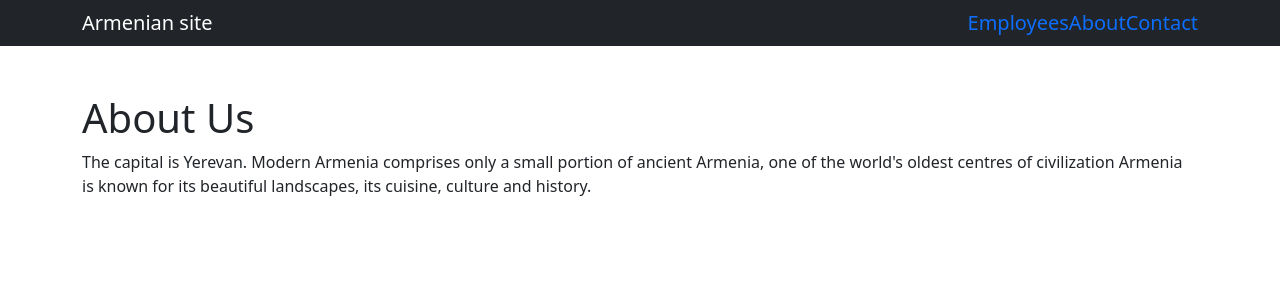
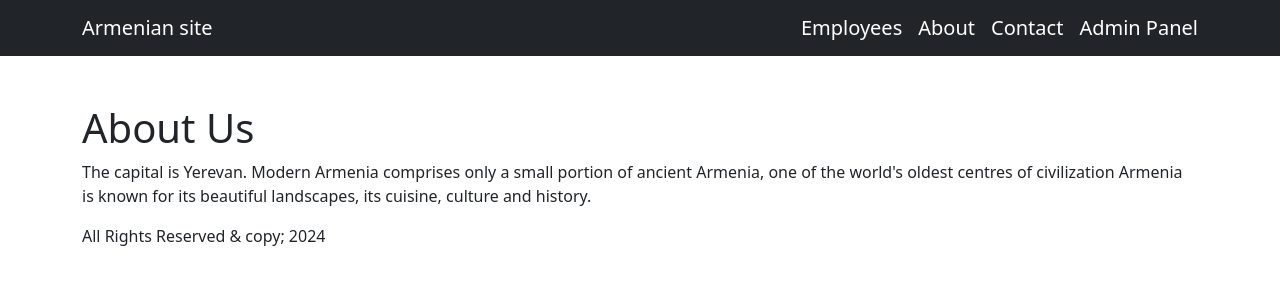
Before and after one commit to merymelikyan/Project, a Django app: page /about/ in a window 1280 px wide. Shown: the top 300 px of the page. Run offline with Django 3.2, Linux system fonts and the light colour scheme; data comes from the database, SQL or seed files in the repository.

Commit message:
added bootstrap responsive menu

```diff
--- a/employees/templates/base.html
+++ b/employees/templates/base.html
@@ -8,24 +8,34 @@
 
       {% endblock %}
     </title>
-    <link href="https://cdn.jsdelivr.net/npm/bootstrap@5.0.2/dist/css/bootstrap.min.css" rel="stylesheet" integrity="sha384-EVSTQN3/azprG1Anm3QDgpJLIm9Nao0Yz1ztcQTwFspd3yD65VohhpuuCOmLASjC" crossorigin="anonymous">
+    <link href="https://cdn.jsdelivr.net/npm/bootstrap@5.1.3/dist/css/bootstrap.min.css" rel="stylesheet" integrity="sha384-1BmE4kWBq78iYhFldvKuhfTAU6auU8tT94WrHftjDbrCEXSU1oBoqyl2QvZ6jIW3" crossorigin="anonymous">
   </head>
 <body>
   <nav class="navbar navbar-expand-lg navbar-dark bg-dark">
-    <div class="container">
-      <div class="d-flex flex-row justify-content-between align--items-senter w-100">
-        <div class="col-6">
-          <a href="#"class="navbar-brand">Armenian site</a>
-        </div>
-        <div class="d-flex" stile="gap:32px">
-          <a href="{% url 'app:employees' %}"class="text-wite text-hover fs-5 text-decoration-none">Employees</a>
-          <a href="{% url 'app:about' %}" class="text-wite text-hover fs-5 text-decoration-none">About</a>
-          <a href="{% url 'app:contact' %}"class="text-wite text-hover fs-5 text-decoration-none">Contact</a>
-        </div>
+    <div class="container w-100">
+      <a href="{% url 'app:index' %}"class="navbar-brand">Armenian site</a>
+      <button class="navbar-toggler" type="button" data-bs-toggle="collapse" data-bs-target="#mobileMenu" aria-controls="navbarSupportedContent" aria-expanded="false" aria-label="Toggle navigation"><span class="navbar-toggler-ikon"></span></button>
+      <div class="collapse navbar-collapse" id="mobileMenu">
+        <ul class="navbar-nav  w-100 justify-content-end gap-3">
+          <li class="nav-item">
+            <a href="{% url 'app:employees' %}" aria-current="page" class="text-white text-hover fs-5 text-decoration-none active">Employees</a>
+          </li>
+          <li class="nav-item">
+            <a href="{% url 'app:about' %}" class="text-white text-hover fs-5 text-decoration-none">About</a>
+          </li>
+          <li class="nav-item">
+            <a href="{% url 'app:contact' %}" class="text-white text-hover fs-5 text-decoration-none">Contact</a>
+          </li>
+          <li class="nav-item">
+            <a href="/admin"  target="_blank" class="text-white text-hover fs-5 text-decoration-none">Admin Panel</a>
+          </li>
+          {% comment %} <li class="nav-item">
+            <a href="/api/v1/" target="_blank" class="text-white text-hover fs-5 text-decoration-none">Api</a>
+          </li> {% endcomment %}
+        </ul>
       </div>
     </div>
   </nav>
-
   <main class="container">
     {% block home_template %}
 
@@ -43,5 +53,12 @@
 
     {% endblock %}
   </main>
-  <footer></footer>
+  <footer>
+    <div class="container">
+      All Rights Reserved & copy; 2024
+    </div>
+  </footer>
+
+  <script src="https://cdn.jsdelivr.net/npm/bootstrap@5.1.3/dist/js/bootstrap.bundle.min.js" integrity="sha384-ka7Sk0Gln4gmtz2MlQnikT1wXgYsOg+OMhuP+IlRH9sENBO0LRn5q+8nbTov4+1p" crossorigin="anonymous"></script>
+
 </body>
```
